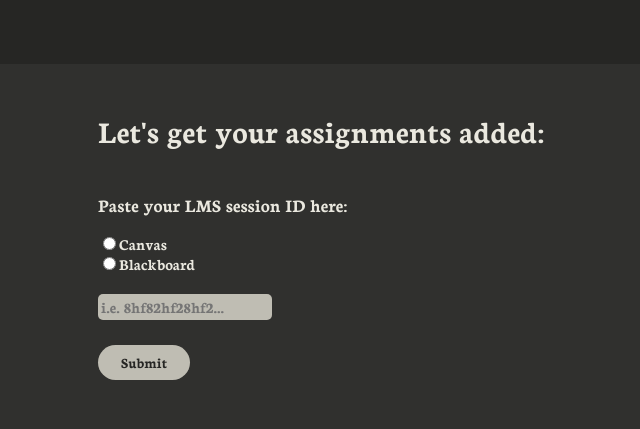
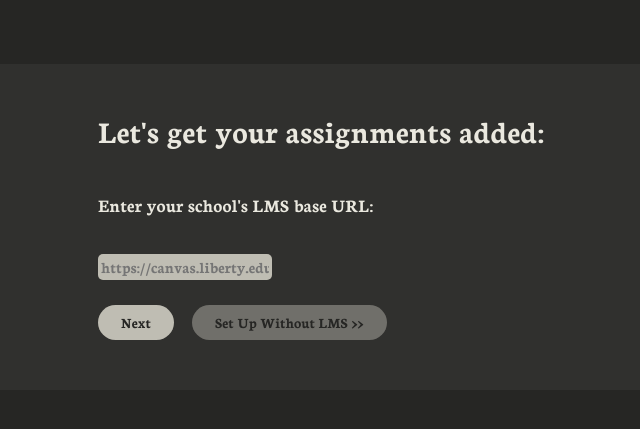
Before and after one commit to lhforsythe/assignMe, a Django app: page /accounts/setup/ in a window 1280 px wide. Shown: the part 189-618 px from the top of the page, without its empty margins (319-959 px from the left). Run offline with Django 5.2, Linux system fonts and the light colour scheme; the visitor is signed in with stand-in values (Sample User, id 1); data that the repository does not hold is empty.

Commit message:
Bug fixes--specifically regarding initial setup as, before, I had my LMS url hardcoded into the program, which wouldn't work for other schools.
Additionally, I made it so you could sign up without "connecting" your LMS, in case it wasn't supported or otherwise. This works since I implemented a way earlier to add assignments manually, but adds a regression as it is not currently possible to add additional classes manually, which will have to be implemented at a later point.

```diff
--- a/djangoproject/main/templates/landing.html
+++ b/djangoproject/main/templates/landing.html
@@ -11,15 +11,23 @@
     <div id="container">
         <div id="content">
             <h1>Let's get your assignments added:</h1>
-            <h3 style="padding-top:20px;">Paste your LMS session ID here:</h3>
             <form action="" method="POST" onsubmit="return load()">
                 {% csrf_token %}
                 <div id="form">
-                    <input type="radio" id="canvas" name="LMS" value="canvas"><label for="canvas">Canvas</label><br>
-                    <input type="radio" id="blackboard" name="LMS" value="blackboard"><label for="blackboard">Blackboard</label><br>
-                    <input type="text" id="sessionID" placeholder="i.e. 8hf82hf28hf2..." name="session_id">
-                    <br>
-                    <input id="button" type="submit" value="Submit">
+                    <div id="screen-1">
+                        <h3 style="padding-top:20px;">Enter your school's LMS base URL:</h3>
+                        <input type="text" id="lmsURL" name="lmsURL" placeholder="https://canvas.liberty.edu"><br>
+                        <button type="button" onclick="next()" id="button">Next</button>
+                    </div>
+                    <div id="screen-2" style="display: none;">
+                        <h3 style="padding-top:20px;">Paste your LMS session ID here:</h3><input type="radio" id="canvas" name="LMS" value="canvas"><label for="canvas">Canvas</label><br>
+                        <input type="radio" id="blackboard" name="LMS" value="blackboard"><label for="blackboard">Blackboard</label><br>
+                        <input type="text" id="sessionID" placeholder="i.e. 8hf82hf28hf2..." name="session_id">
+                        <br>
+                        <input id="button" type="submit" value="Submit">
+                    </div>
+                    <input type="hidden" name="LMS" value="none"> <!--used as a fallback for the radio buttons for use when no LMS is provided (i.e. setup without LMS button is clicked)-->
+                    <button type="submit" id="skipLMS" style="background-color: #bfbdb373;color: #262624;font-size: 15px;border: none;border-radius: 30px;font-family: &quot;Neuton&quot;, sans-serif;font-weight: 600;margin-top: 25px;padding: 8px 23px 8px 23px;transform: translate(94px, -60px);position: fixed;" >Set Up Without LMS &gt;&gt;</button>
                 </div>
             </form>
         </div>
@@ -33,6 +41,14 @@
             loader.style.display = "block";
             return true;
         }
+        function next() {
+            let firstScreen = document.getElementById("screen-1")
+            let secondScreen = document.getElementById("screen-2")
+            let skipBtn = document.getElementById("skipLMS")
+            firstScreen.style.display = "none";
+            skipBtn.style.display = "none";
+            secondScreen.style.display = "block";
+        }
     </script>
 </body>
 </html>
--- a/djangoproject/main/templates/main.html
+++ b/djangoproject/main/templates/main.html
@@ -167,7 +167,7 @@
         <a target="_blank" href="/accounts/refresh"><i id="refreshIcon" class="fa-solid fa-arrows-rotate" style="transform: translate(325px,24px); color: white; opacity: 0.9;position: fixed;"></i></a>
         <input type="text" placeholder="search here..." class="search-stuff" id="search">
         <div id="search-results"></div>
-    <button onclick="toggleSettings()" class="" style="border: 2px solid rgb(56, 56, 55);color: white;position: fixed;transform: translate(325px,879px);border-radius: 60px;height: 46px;padding: 10px;background-color: var(--color-secondary);">
+    <button onclick="toggleSettings()" class="" style="border: 2px solid rgb(56, 56, 55);color: white;position: fixed;transform: translate(325px,839px);border-radius: 60px;height: 46px;padding: 10px;background-color: var(--color-secondary);">
             <i class="fa-solid fa-gear" style="font-size: 17px;"></i>
         </button>
     </div>
--- a/djangoproject/main/views.py
+++ b/djangoproject/main/views.py
@@ -116,17 +116,17 @@ def filter(request):
             aclass.save()
         return render(request, "filter/false.html", {'headerURL': Settings.objects.get_or_create(user=request.user)[0].headerImage, 'week': (datetime.now().date()) + timedelta(days=10), 'today': (datetime.now().date()) - timedelta(days=1), 'courses': Classes.objects.filter(user=request.user), 'assignments': Assignments.objects.filter(course_id__user=request.user)})
 
-def get_module_info(user_session, curAssign, assignmentID, classID):
+def get_module_info(user_session, curAssign, assignmentID, classID, lmsURL):
     entries = Modules.objects
     sessionCookies = {
         "canvas_session": user_session
     }
 
-    moduleData = requests.get("https://canvas.liberty.edu/api/v1/courses/" + str(classID) + "/module_item_sequence?asset_type=Assignment&asset_id=" + str(assignmentID), cookies=sessionCookies).json()
+    moduleData = requests.get(lmsURL + "/api/v1/courses/" + str(classID) + "/module_item_sequence?asset_type=Assignment&asset_id=" + str(assignmentID), cookies=sessionCookies).json()
     try: # basically, if it can't find any module item associated with assignment, just skip it rather than halting the whole program. This occured for me for some reason, not sure if this is a real issue in production though.
         moduleID = moduleData["modules"][0]["id"]
         moduleItems = requests.get(
-            "https://canvas.liberty.edu/api/v1/courses/" + str(classID) + "/modules/" + str(moduleID) + "/items",
+            lmsURL + "/api/v1/courses/" + str(classID) + "/modules/" + str(moduleID) + "/items",
             cookies=sessionCookies).json()
     except IndexError:
         moduleItems = [{"title": "No module information present.", "html_url": "", "type": "None"}]
@@ -140,7 +140,7 @@ def get_module_info(user_session, curAssign, assignmentID, classID):
         itemData.type = item["type"]
         itemData.save()
 
-def get_assignments_canvas(request, user_session):
+def get_assignments_canvas(request, user_session, lmsURL):
     sessionCookies = {
         "canvas_session": user_session
     }
@@ -149,7 +149,7 @@ def get_assignments_canvas(request, user_session):
     assignments.filter(course_id__user=request.user).delete()
     for aclass in classes:
         assignData = requests.get(
-            "https://canvas.liberty.edu/api/v1/courses/"
+            lmsURL + "/api/v1/courses/"
             + str(aclass.course_id)
             + "/assignments?per_page=100",
             cookies=sessionCookies, ).json()
@@ -159,7 +159,7 @@ def get_assignments_canvas(request, user_session):
             curAssign.type = assignment["submission_types"][0]
             curAssign.total_points = assignment["points_possible"]
             curAssign.url = assignment["html_url"]
-            #get_module_info(user_session, curAssign, assignment["id"], aclass.course_id)
+            #get_module_info(user_session, curAssign, assignment["id"], aclass.course_id, lmsURL)
             if assignment["due_at"] is None:
                 dueDate = datetime.strptime("2006-01-26", "%Y-%m-%d").date() - timedelta(days=1)
             else:
@@ -168,7 +168,7 @@ def get_assignments_canvas(request, user_session):
             curAssign.save()
     return HttpResponseRedirect("/accounts/dashboard/")
 
-def get_classes_canvas(data, request, user_session):
+def get_classes_canvas(data, request, user_session, lmsURL):
     entries = Classes.objects
     entries.filter(user=request.user).delete()
     for course in data:
@@ -184,23 +184,23 @@ def get_classes_canvas(data, request, user_session):
             curUser.course_id = course_id
             curUser.name = course_name
             curUser.save()
-    get_assignments_canvas(request, user_session)
+    get_assignments_canvas(request, user_session, lmsURL)
 
 def refresh(request):
     for course in Classes.objects.filter(user=request.user):
         course.delete()
     return HttpResponseRedirect("/accounts/setup/")
 
-def retrieve_data_canvas(user_session, request):
+def retrieve_data_canvas(user_session, request, lmsURL):
     sessionCookies = {
         "canvas_session": user_session
     }
     data = requests.get(
-    "https://canvas.liberty.edu/api/v1/courses/",
+    lmsURL + "/api/v1/courses/",
         cookies=sessionCookies).json()
-    get_classes_canvas(data, request, user_session)
+    get_classes_canvas(data, request, user_session, lmsURL)
 
-def get_assignments_blackboard(request, user_session):
+def get_assignments_blackboard(request, user_session, lmsURL):
     sessionCookies = {
         "BbRouter": user_session
     }
@@ -209,7 +209,7 @@ def get_assignments_blackboard(request, user_session):
     assignments.filter(course_id__user=request.user).delete()
     for aclass in classes:
         assignData = requests.get(
-            "https://bb-csuohio.blackboard.com/learn/api/public/v2/courses/"
+            lmsURL + "/learn/api/public/v2/courses/"
             + str(aclass.course_id)
             + "/gradebook/columns/",
             cookies=sessionCookies).json()["results"]
@@ -230,7 +230,7 @@ def get_assignments_blackboard(request, user_session):
             curAssign.save()
     return HttpResponseRedirect("/accounts/dashboard/")
 
-def get_classes_blackboard(data, request, user_session):
+def get_classes_blackboard(data, request, user_session, lmsURL):
     sessionCookies = {
         "BbRouter": user_session
     }
@@ -239,7 +239,7 @@ def get_classes_blackboard(data, request, user_session):
 
     for course in data:
         course_id = course["courseId"]
-        course_name = requests.get("https://bb-csuohio.blackboard.com/learn/api/public/v1/courses/" + str(course_id),
+        course_name = requests.get(lmsURL + "/learn/api/public/v1/courses/" + str(course_id),
                                    cookies=sessionCookies).json()["name"]
         if (entries.filter(user=request.user)).count() > 0:
             curUser = entries.create(user=request.user)
@@ -251,29 +251,46 @@ def get_classes_blackboard(data, request, user_session):
             curUser.course_id = course_id
             curUser.name = course_name
             curUser.save()
-    get_assignments_blackboard(request, user_session)
+    get_assignments_blackboard(request, user_session, lmsURL)
 
-def retrieve_data_blackboard(user_session, request):
+def retrieve_data_blackboard(user_session, request, lmsURL):
     sessionCookies = {
         "BbRouter": user_session
     }
     data = requests.get(
-    "https://bb-csuohio.blackboard.com/learn/api/public/v1/users/me/courses",
+    lmsURL + "/learn/api/public/v1/users/me/courses",
         cookies=sessionCookies).json()["results"]
-    get_classes_blackboard(data, request, user_session)
+    get_classes_blackboard(data, request, user_session, lmsURL)
 
 @login_required
+
+def createGenericUser(request):
+    curUser, created = Classes.objects.get_or_create(user=request.user)
+    assignments = Assignments.objects
+    assignments.filter(course_id__user=request.user).delete()
+    curUser.course_id = 000
+    curUser.name = "New Class"
+    curUser.save()
+
+    curClass = Classes.objects.filter(user=request.user)[0]
+    curAssign = assignments.create(course_id=curClass)
+    curAssign.name = "New Assignment"
+    curAssign.due = datetime.today()
+    curAssign.save()
 
 def landing(request):
     if Classes.objects.filter(user=request.user).count() < 1:
         if request.method == 'POST':
             LMS = request.POST.get('LMS')
+            lmsURL = request.POST.get('lmsURL')
             session_id = request.POST.get('session_id', '')
 
             if LMS == 'canvas':
-                retrieve_data_canvas(session_id, request)
+                retrieve_data_canvas(session_id, request, lmsURL)
             if LMS == 'blackboard':
-                retrieve_data_blackboard(session_id, request)
+                retrieve_data_blackboard(session_id, request, lmsURL)
+            if LMS == 'none': # checking whether "setup without LMS" button was clicked, since no LMS option would have been selected
+                createGenericUser(request)
                 # below is confusing, basically:
             return HttpResponseRedirect("/accounts/dashboard/") # if submit is clicked on setup load, then redirect to dashboard
         return render(request, "landing.html") # else, it should load the setup page
--- a/djangoproject/static/landing.css
+++ b/djangoproject/static/landing.css
@@ -21,7 +21,16 @@ body {
     margin-top:20px;
     padding:3px;
 }
-
+#lmsURL {
+    font-family: "Neuton", sans-serif;
+    font-weight: 600;
+    font-size:16px;
+    border-radius:5px;
+    background-color: #bfbdb3;
+    border: none;
+    margin-top:20px;
+    padding:3px;
+}
 #button {
     background-color: #bfbdb3;
     color: #262624;
@@ -51,6 +60,13 @@ body {
     animation: popup 3s forwards;
 }
 
+#screen-1 {
+    animation: popup 1s forwards;
+}
+#screen-2 {
+    animation: popup 1s forwards;
+}
+
 @keyframes popup {
     0% {opacity: 0%;}
     100% {opacity: 100%;}
--- a/djangoproject/static/main.css
+++ b/djangoproject/static/main.css
@@ -92,6 +92,9 @@ body {
 .nav.hide {
     display: none !important;
 }
+#rowIcon {
+    transform: translate(169px,67px) !important;
+}
 .assignmentContainer {
     display: flex;
     margin-left: -15px;
@@ -175,7 +178,7 @@ body {
     border: 2px solid rgb(56, 56, 55);
     color: white;
     position: fixed;
-    transform: translate(44px,40px);
+    transform: translate(50px,45px);
     border-radius: 60px;
     height: 55px;
     padding: 10px;
```
